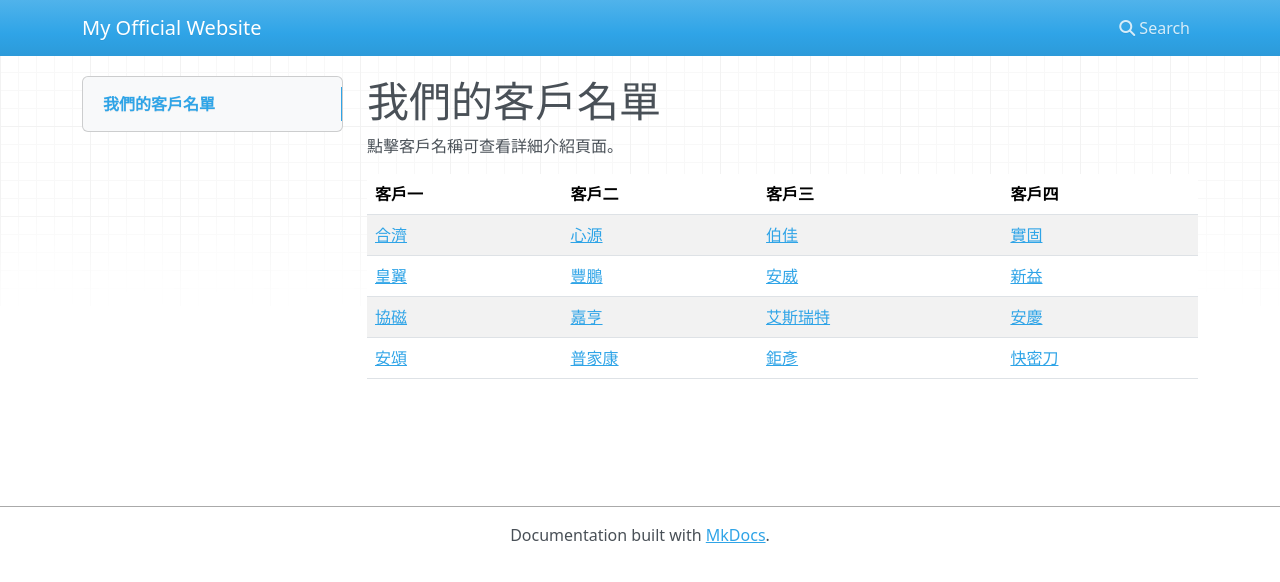
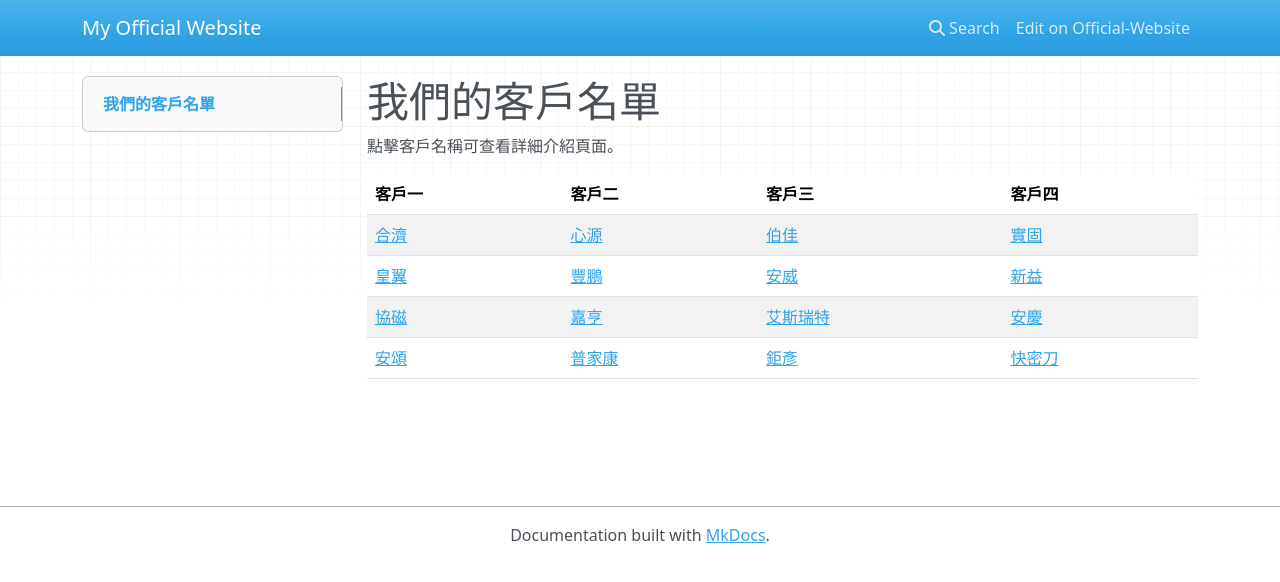
Before and after one commit to Comm-web/Official-Website, an MkDocs documentation site: the page built from docs/index.md, in a window 1280 px wide. Shown: the top 582 px of the page. Built offline with MkDocs 1.6.1, drawn with Linux system fonts in a browser that asks for light colours; nearby versions of some CDN libraries; some of the changed lines change nothing that is shown.

```diff
--- a/mkdocs.yml
+++ b/mkdocs.yml
@@ -1,6 +1,14 @@
 site_name: My Official Website
+use_directory_urls: true # 保持這個設定
 nav:
     - Home: index.md             # 首頁
 
-site_url: https://comm-web.github.io/Official-Website/
-use_directory_urls: true
+# -----------------------------------
+# 新增 repo_url 設定
+# -----------------------------------
+repo_url: https://github.com/Comm-web/Official-Website/
+repo_name: Official-Website
+edit_uri: edit/main/
+# -----------------------------------
+# 確保沒有 site_url 這一行
+# -----------------------------------
```
